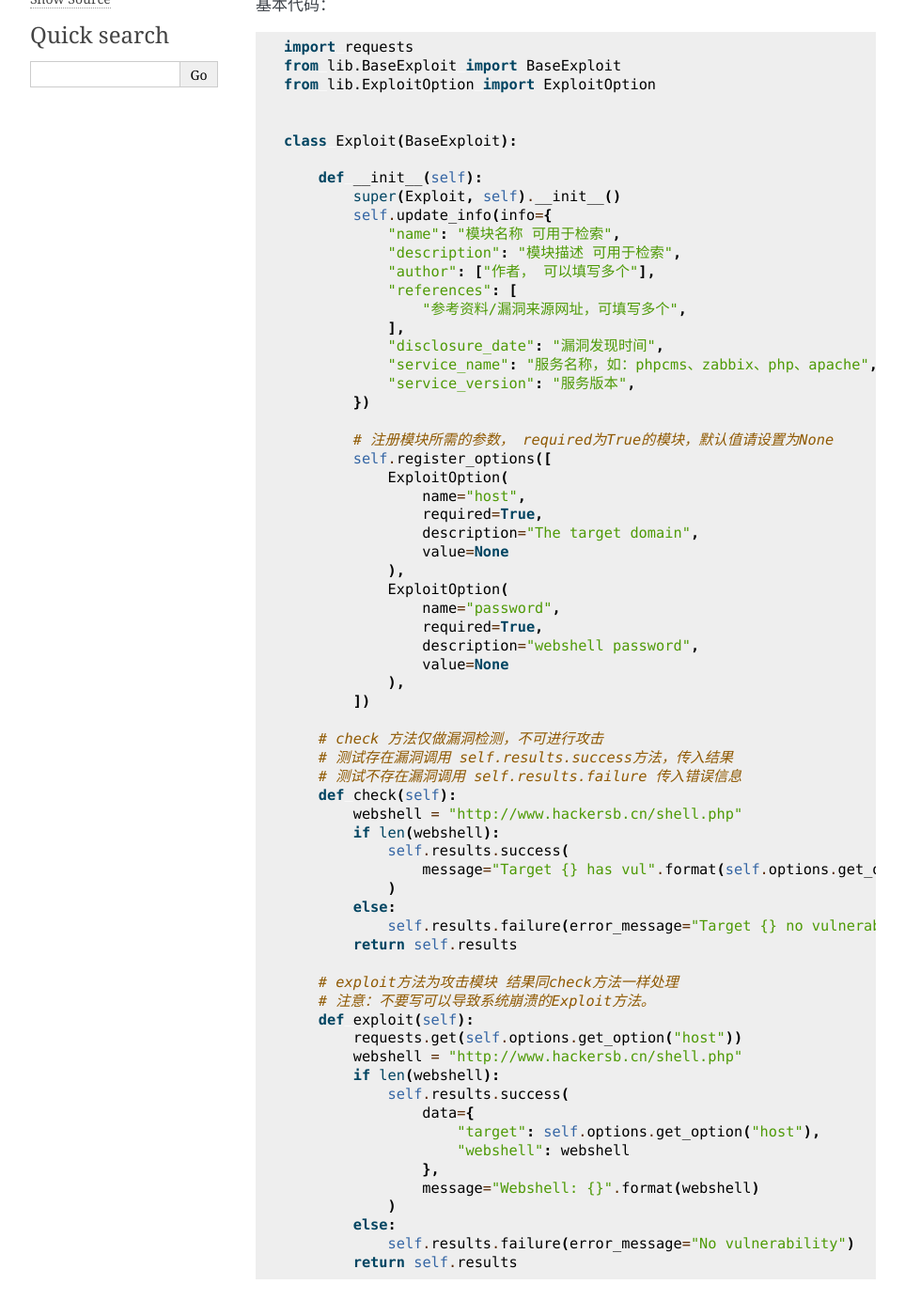
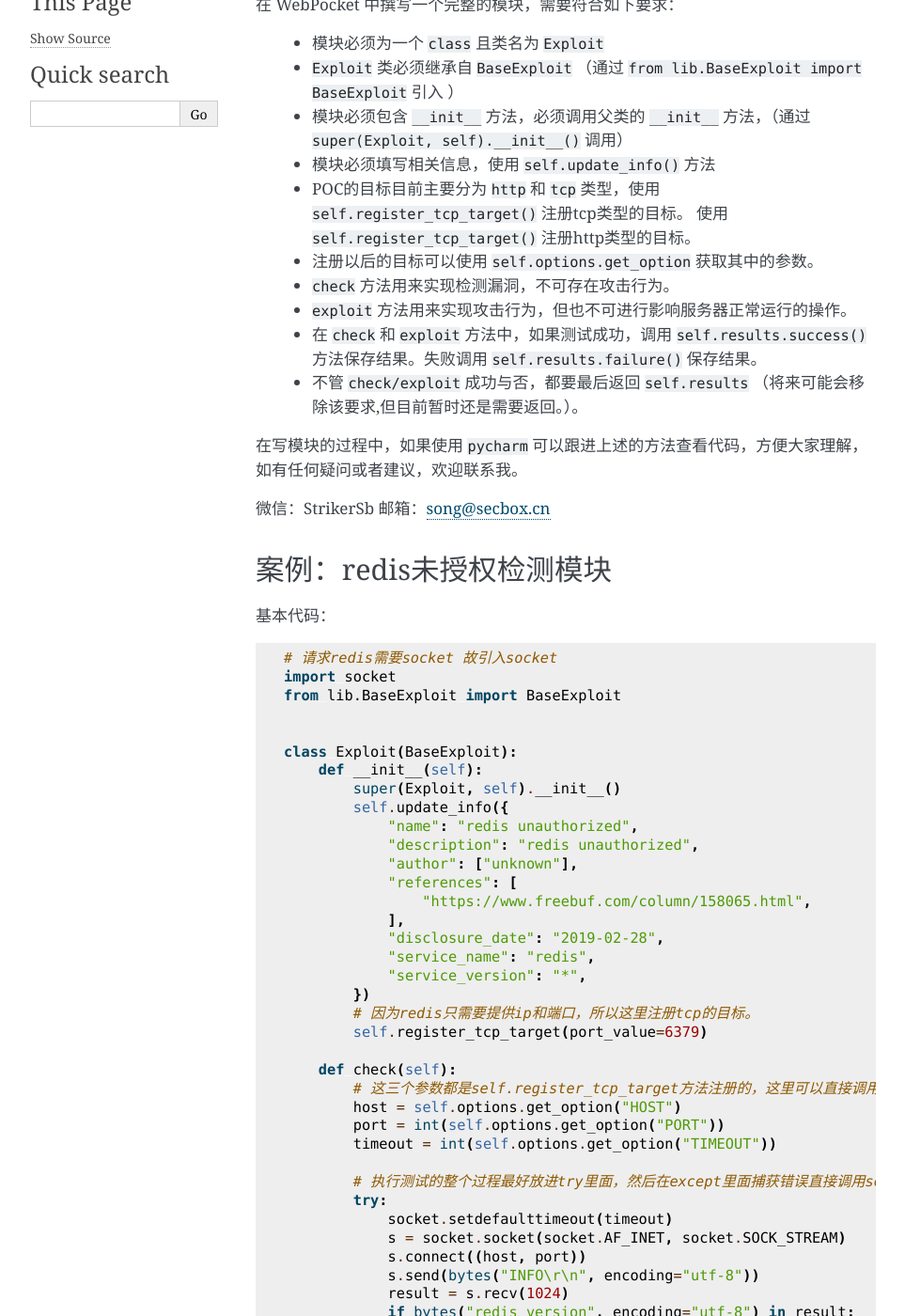
Before and after one commit to TuuuNya/WebPocket, a Sphinx documentation site: the page built from docs/framework/development.rst, in a window 1280 px wide and 1400 px high, scrolled down 309 px. Shown: the whole window at 94% size, without its empty margins (148-1111 px from the left). Built offline with Sphinx 7.4.7, drawn with Linux system fonts in a browser that asks for light colours; some of the changed text lies outside the part shown.

Commit message:
docs: update development docs.

```diff
--- a/docs/framework/development.rst
+++ b/docs/framework/development.rst
@@ -9,77 +9,92 @@
 
 我会长期坚持维护该模块库，欢迎大家加入。共勉。
 
-模块基本结构
+概述
 -------------
+
+在 WebPocket 中撰写一个完整的模块，需要符合如下要求：
+
+ * 模块必须为一个 ``class`` 且类名为 ``Exploit``
+ * ``Exploit`` 类必须继承自 ``BaseExploit`` （通过 ``from lib.BaseExploit import BaseExploit`` 引入 ）
+ * 模块必须包含 ``__init__`` 方法，必须调用父类的 ``__init__`` 方法，（通过 ``super(Exploit, self).__init__()`` 调用）
+ * 模块必须填写相关信息，使用 ``self.update_info()`` 方法
+ * POC的目标目前主要分为 ``http`` 和 ``tcp`` 类型，使用 ``self.register_tcp_target()`` 注册tcp类型的目标。 使用 ``self.register_tcp_target()`` 注册http类型的目标。
+ * 注册以后的目标可以使用 ``self.options.get_option`` 获取其中的参数。
+ * ``check`` 方法用来实现检测漏洞，不可存在攻击行为。
+ * ``exploit`` 方法用来实现攻击行为，但也不可进行影响服务器正常运行的操作。
+ * 在 ``check`` 和 ``exploit`` 方法中，如果测试成功，调用 ``self.results.success()`` 方法保存结果。失败调用 ``self.results.failure()`` 保存结果。
+ * 不管 ``check/exploit`` 成功与否，都要最后返回 ``self.results`` （将来可能会移除该要求,但目前暂时还是需要返回。）。
+
+在写模块的过程中，如果使用 ``pycharm`` 可以跟进上述的方法查看代码，方便大家理解，如有任何疑问或者建议，欢迎联系我。
+
+微信：StrikerSb
+邮箱：song@secbox.cn
+
+案例：redis未授权检测模块
+----------------------------
 
 基本代码： ::
 
-    import requests
+    # 请求redis需要socket 故引入socket
+    import socket
     from lib.BaseExploit import BaseExploit
-    from lib.ExploitOption import ExploitOption
 
 
     class Exploit(BaseExploit):
-
         def __init__(self):
             super(Exploit, self).__init__()
-            self.update_info(info={
-                "name": "模块名称 可用于检索",
-                "description": "模块描述 可用于检索",
-                "author": ["作者， 可以填写多个"],
+            self.update_info({
+                "name": "redis unauthorized",
+                "description": "redis unauthorized",
+                "author": ["unknown"],
                 "references": [
-                    "参考资料/漏洞来源网址，可填写多个",
+                    "https://www.freebuf.com/column/158065.html",
                 ],
-                "disclosure_date": "漏洞发现时间",
-                "service_name": "服务名称，如：phpcms、zabbix、php、apache",
-                "service_version": "服务版本",
+                "disclosure_date": "2019-02-28",
+                "service_name": "redis",
+                "service_version": "*",
             })
+            # 因为redis只需要提供ip和端口，所以这里注册tcp的目标。
+            self.register_tcp_target(port_value=6379)
 
-            # 注册模块所需的参数， required为True的模块，默认值请设置为None
-            self.register_options([
-                ExploitOption(
-                    name="host",
-                    required=True,
-                    description="The target domain",
-                    value=None
-                ),
-                ExploitOption(
-                    name="password",
-                    required=True,
-                    description="webshell password",
-                    value=None
-                ),
-            ])
+        def check(self):
+            # 这三个参数都是self.register_tcp_target方法注册的，这里可以直接调用
+            host = self.options.get_option("HOST")
+            port = int(self.options.get_option("PORT"))
+            timeout = int(self.options.get_option("TIMEOUT"))
 
-        # check 方法仅做漏洞检测，不可进行攻击
-        # 测试存在漏洞调用 self.results.success方法，传入结果
-        # 测试不存在漏洞调用 self.results.failure 传入错误信息
-        def check(self):
-            webshell = "http://www.hackersb.cn/shell.php"
-            if len(webshell):
-                self.results.success(
-                    message="Target {} has vul".format(self.options.get_option("host"))
-                )
-            else:
-                self.results.failure(error_message="Target {} no vulnerability".format(self.options.get_option("host")))
+            # 执行测试的整个过程最好放进try里面，然后在except里面捕获错误直接调用self.results.failure打印出报错。
+            try:
+                socket.setdefaulttimeout(timeout)
+                s = socket.socket(socket.AF_INET, socket.SOCK_STREAM)
+                s.connect((host, port))
+                s.send(bytes("INFO\r\n", encoding="utf-8"))
+                result = s.recv(1024)
+                if bytes("redis_version", encoding="utf-8") in result:
+                    # 存在漏洞 调用该方法  data可传入一个字典，目前没有什么用，也可以不传。
+                    self.results.success(
+                        data={
+                            "host": host,
+                            "port": port,
+                        },
+                        # 由于可能会执行多个目标，所以结果里面最好写上目标和端口，方便辨认。
+                        message="Host {host}:{port} exists redis unauthorized vulnerability".format(host=host, port=port)
+                    )
+                else:
+                    # 不存在漏洞 调用self.results.failure方法传入错误信息。
+                    self.results.failure(
+                        error_message="Host {host}:{port} does not exists redis unauthorized vulnerability".format(
+                            host=host,
+                            port=port
+                        )
+                    )
+            except Exception as e:
+                # 执行错误，使用self.results.failure传入错误信息。
+                self.results.failure(error_message="Host {host}:{port}: {error}".format(host=host, port=port, error=e))
             return self.results
 
-        # exploit方法为攻击模块 结果同check方法一样处理
-        # 注意：不要写可以导致系统崩溃的Exploit方法。
         def exploit(self):
-            requests.get(self.options.get_option("host"))
-            webshell = "http://www.hackersb.cn/shell.php"
-            if len(webshell):
-                self.results.success(
-                    data={
-                        "target": self.options.get_option("host"),
-                        "webshell": webshell
-                    },
-                    message="Webshell: {}".format(webshell)
-                )
-            else:
-                self.results.failure(error_message="No vulnerability")
-            return self.results
+            return self.check()
 
 撰写模块
 ---------
@@ -122,26 +137,7 @@
             "service_name": "redis",
             "service_version": "*",
         })
-        self.register_options([
-            ExploitOption(
-                name="host",
-                required=True,
-                description="The IP of the machine to be tested",
-                value=None
-            ),
-            ExploitOption(
-                name="timeout",
-                required=False,
-                description="The timeout for connecting to redis",
-                value=10,
-            ),
-            ExploitOption(
-                name="port",
-                required=False,
-                description="redis port",
-                value=6379
-            )
-        ])
+        self.register_tcp_target(port_value=6379)
 
 这里来解释一下，首先看 ``__init__`` 方法的第一行： ::
 
@@ -163,34 +159,20 @@
         "service_version": "*",
     })
 
-然后使用 ``self.register_options`` 方法注册三个参数，分别是 ``host``, ``timeout``, ``port``，
+然后使用 ``self.register_tcp_target`` 方法注册了一个tcp类型的目标，这个方法自动为我们注册了如下参数： ::
 
- * host 表示需要测试漏洞的主机ip
- * timeout 表示连接redis超时时间
- * port 表示redis端口
+    self.register_options([
+        ExploitOption(name="HOST", required=True, description="The IP address to be tested"),
+        ExploitOption(name="PORT", required=True, description="The port to be tested", value=port_value),
+        ExploitOption(name="TIMEOUT", required=True, description="Connection timeout", value=timeout_value),
+        ExploitOption(name="THREADS", required=True, description="The number of threads", value=threads_value)
+    ])
 
-代码如下： ::
+对于我们redis未授权的漏洞，需要HOST和PORT已经够了，所以不需要再注册多余的参数。
 
-        self.register_options([
-            ExploitOption(
-                name="host",
-                required=True,
-                description="The IP of the machine to be tested",
-                value=None
-            ),
-            ExploitOption(
-                name="timeout",
-                required=False,
-                description="The timeout for connecting to redis",
-                value=10,
-            ),
-            ExploitOption(
-                name="port",
-                required=False,
-                description="redis port",
-                value=6379
-            )
-        ])
+如果需要额外注册参数，可以调用 ``self.register_options`` 方法，传入一个list，list包含 ``ExploitOption`` 对象。
+
+``ExploitOption`` 引入方法：``from lib.ExploitOption import ExploitOption``
 
 完成check方法
 --------------
@@ -198,9 +180,10 @@
 check方法主要写检测漏洞是否存在，不可存在攻击行为。 代码如下： ::
 
     def check(self):
-        host = self.options.get_option("host")
-        port = int(self.options.get_option("port"))
-        timeout = self.options.get_option("timeout")
+        host = self.options.get_option("HOST")
+        port = int(self.options.get_option("PORT"))
+        timeout = int(self.options.get_option("TIMEOUT"))
+
         try:
             socket.setdefaulttimeout(timeout)
             s = socket.socket(socket.AF_INET, socket.SOCK_STREAM)
@@ -213,14 +196,17 @@
                         "host": host,
                         "port": port,
                     },
-                    message="Host {} exists redis unauthorized vulnerability".format(host)
+                    message="Host {host}:{port} exists redis unauthorized vulnerability".format(host=host, port=port)
                 )
             else:
                 self.results.failure(
-                    error_message="Host {} does not exists redis unauthorized vulnerability".format(host)
+                    error_message="Host {host}:{port} does not exists redis unauthorized vulnerability".format(
+                        host=host,
+                        port=port
+                    )
                 )
         except Exception as e:
-            self.results.failure(error_message=e)
+            self.results.failure(error_message="Host {host}:{port}: {error}".format(host=host, port=port, error=e))
         return self.results
 
 首先前三行使用 ``self.options.get_option()`` 方法获取模块参数。
@@ -234,16 +220,19 @@
             "host": host,
             "port": port,
         },
-        message="Host {} exists redis unauthorized vulnerability".format(host)
+        message="Host {host}:{port} exists redis unauthorized vulnerability".format(host=host, port=port)
     )
 
 漏洞不存在则执行了 ``self.results.failure`` 方法，传入失败信息： ::
 
     self.results.failure(
-        error_message="Host {} does not exists redis unauthorized vulnerability".format(host)
+        error_message="Host {host}:{port} does not exists redis unauthorized vulnerability".format(
+            host=host,
+            port=port
+        )
     )
 
-check方法最后一行一定要返回 ``self.results`` 出来。 ::
+check方法一定要返回 ``self.results`` 出来。 ::
 
     return self.results
 
@@ -257,3 +246,12 @@
         return self.check()
 
 exploit方法也一定要返回 ``self.results`` 出来， 因为check方法也是返回 ``self.results`` ，所以这里可以直接调用 ``self.check()`` 。
+
+更多案例
+--------------
+
+现在框架大部分功能已经完成了，我自己会开始写一些模块。
+
+大家可以参考我已经写好的模块，来完成自己的模块。
+
+所有模块都在github仓库中modules目录下。
```
